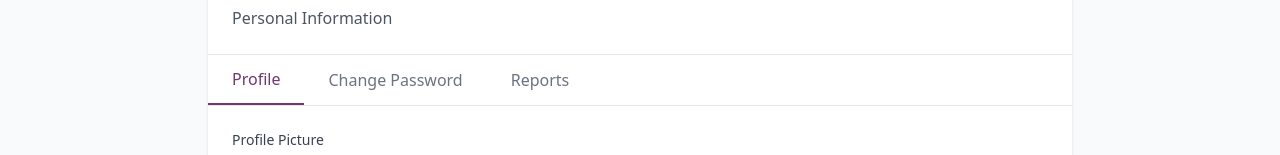
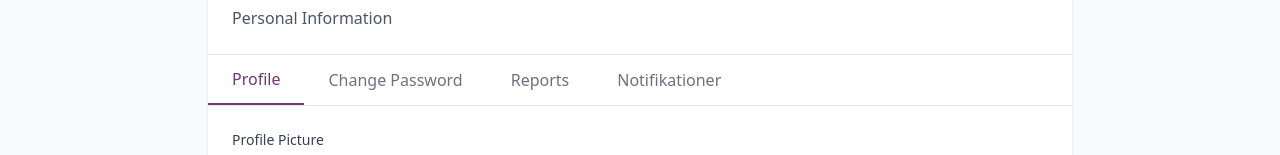
Before and after one commit to nfouad1/Amanah, a Next.js app: page /dashboard/profile in a window 1280 px wide. Shown: the part 170-325 px from the top of the page. Built offline with nearby package versions, Linux system fonts and the light colour scheme; sample sign-in values are in the browser's storage.

Commit message:
feat: notification preferences per user

```diff
--- a/src/app/dashboard/profile/page.tsx
+++ b/src/app/dashboard/profile/page.tsx
@@ -7,6 +7,7 @@ import { getCurrentUser, updateProfile, changePassword, getUserProfile, saveUser
 import { getLanguage, getTranslation, Language, translations } from '@/lib/i18n';
 import LanguageSwitcher from '@/components/LanguageSwitcher';
 import DonationReportForm from '@/components/DonationReportForm';
+import { getNotificationPreferences, saveNotificationPreferences, DEFAULT_PREFERENCES, type NotificationPreferences } from '@/lib/notifications';
 
 export default function ProfilePage() {
   const router = useRouter();
@@ -15,7 +16,7 @@ export default function ProfilePage() {
   const [user, setUser] = useState<any>(null);
   const [lang, setLang] = useState<Language>('en');
   const [isRTL, setIsRTL] = useState(false);
-  const [activeTab, setActiveTab] = useState<'profile' | 'password' | 'reports'>('profile');
+  const [activeTab, setActiveTab] = useState<'profile' | 'password' | 'reports' | 'notifications'>('profile');
 
   const [profileForm, setProfileForm] = useState({
     name: '',
@@ -34,6 +35,7 @@ export default function ProfilePage() {
   const [error, setError] = useState('');
   const [success, setSuccess] = useState('');
   const [isSubmitting, setIsSubmitting] = useState(false);
+  const [notifPrefs, setNotifPrefs] = useState<NotificationPreferences>(DEFAULT_PREFERENCES);
 
   useEffect(() => {
     setMounted(true);
@@ -57,6 +59,7 @@ export default function ProfilePage() {
       bio: profile?.bio || '',
     });
     setAvatar(profile?.avatar || '');
+    setNotifPrefs(getNotificationPreferences(currentUser.id));
   }, [router]);
 
   const handleLanguageChange = (newLang: Language) => {
@@ -227,6 +230,16 @@ export default function ProfilePage() {
                   {t('reports')}
                 </button>
               )}
+              <button
+                onClick={() => setActiveTab('notifications')}
+                className={`px-6 py-3 font-medium ${
+                  activeTab === 'notifications'
+                    ? 'text-primary-600 border-b-2 border-primary-600'
+                    : 'text-gray-500 hover:text-gray-700'
+                }`}
+              >
+                Notifikationer
+              </button>
             </div>
           </div>
 
@@ -454,6 +467,50 @@ export default function ProfilePage() {
                 lang={lang}
               />
             )}
+
+            {/* Notifications Tab */}
+            {activeTab === 'notifications' && (
+              <div className="space-y-6">
+                <p className="text-gray-600 text-sm">Välj vilka notifikationer du vill ta emot.</p>
+
+                {[
+                  { key: 'campaign_created', label: 'Ny kampanj skapad i min grupp' },
+                  { key: 'campaign_contribution', label: 'Ny donation gjord i en kampanj' },
+                  { key: 'campaign_goal_reached', label: 'Kampanj nått sitt mål' },
+                  { key: 'campaign_vote', label: 'Ny röst på en kampanj' },
+                  { key: 'campaign_activated', label: 'Kampanj aktiverad' },
+                  { key: 'campaign_deleted', label: 'Kampanj borttagen' },
+                  { key: 'contribution_received', label: 'Donation mottagen' },
+                  { key: 'invite_accepted', label: 'Inbjudan accepterad' },
+                  { key: 'invite_expired', label: 'Inbjudan utgången' },
+                ].map(({ key, label }) => (
+                  <div key={key} className="flex items-center justify-between py-3 border-b border-gray-100">
+                    <span className="text-sm text-gray-800">{label}</span>
+                    <button
+                      type="button"
+                      onClick={() => {
+                        const updated = { ...notifPrefs, [key]: !notifPrefs[key as keyof NotificationPreferences] };
+                        setNotifPrefs(updated);
+                        saveNotificationPreferences(user.id, updated);
+                      }}
+                      className={`relative inline-flex h-6 w-11 items-center rounded-full transition-colors ${
+                        notifPrefs[key as keyof NotificationPreferences] ? 'bg-primary-600' : 'bg-gray-300'
+                      }`}
+                    >
+                      <span
+                        className={`inline-block h-4 w-4 transform rounded-full bg-white transition-transform ${
+                          notifPrefs[key as keyof NotificationPreferences] ? 'translate-x-6' : 'translate-x-1'
+                        }`}
+                      />
+                    </button>
+                  </div>
+                ))}
+
+                <p className="text-xs text-gray-500">
+                  Rolländringar och gruppinbjudningar kan inte stängas av.
+                </p>
+              </div>
+            )}
           </div>
         </div>
       </div>
--- a/src/lib/notifications.ts
+++ b/src/lib/notifications.ts
@@ -3,6 +3,59 @@
 import { Notification, NotificationType, ResourceType, NotificationFilter } from '@/types';
 
 const MAX_NOTIFICATIONS = 100;
+
+// Notification preferences - which types the user wants to receive
+export interface NotificationPreferences {
+  campaign_created: boolean;
+  campaign_contribution: boolean;
+  campaign_goal_reached: boolean;
+  campaign_vote: boolean;
+  campaign_activated: boolean;
+  campaign_deleted: boolean;
+  role_changed: boolean;
+  group_invited: boolean;
+  invite_accepted: boolean;
+  invite_expired: boolean;
+  contribution_received: boolean;
+}
+
+export const DEFAULT_PREFERENCES: NotificationPreferences = {
+  campaign_created: true,
+  campaign_contribution: true,
+  campaign_goal_reached: true,
+  campaign_vote: true,
+  campaign_activated: true,
+  campaign_deleted: true,
+  role_changed: true,
+  group_invited: true,
+  invite_accepted: true,
+  invite_expired: true,
+  contribution_received: true,
+};
+
+function getPreferencesKey(userId: string): string {
+  return `sanad_notification_prefs_${userId}`;
+}
+
+export function getNotificationPreferences(userId: string): NotificationPreferences {
+  if (typeof window === 'undefined') return DEFAULT_PREFERENCES;
+  try {
+    const stored = localStorage.getItem(getPreferencesKey(userId));
+    if (!stored) return DEFAULT_PREFERENCES;
+    return { ...DEFAULT_PREFERENCES, ...JSON.parse(stored) };
+  } catch {
+    return DEFAULT_PREFERENCES;
+  }
+}
+
+export function saveNotificationPreferences(userId: string, prefs: NotificationPreferences): void {
+  if (typeof window === 'undefined') return;
+  try {
+    localStorage.setItem(getPreferencesKey(userId), JSON.stringify(prefs));
+  } catch (error) {
+    console.error('Error saving notification preferences:', error);
+  }
+}
 
 // Generate UUID for notification IDs
 function generateId(): string {
@@ -49,7 +102,7 @@ function saveNotifications(userId: string, notifications: Notification[]): void
   }
 }
 
-// Create a new notification
+// Create a new notification (respects user preferences)
 export function createNotification(
   userId: string,
   type: NotificationType,
@@ -57,7 +110,14 @@ export function createNotification(
   messageParams?: Record<string, string>,
   relatedResourceId?: string,
   relatedResourceType?: ResourceType
-): Notification {
+): Notification | null {
+  // Check user preferences - system notifications (role_changed, group_invited) always go through
+  const alwaysShow: NotificationType[] = ['role_changed', 'group_invited'];
+  if (!alwaysShow.includes(type)) {
+    const prefs = getNotificationPreferences(userId);
+    if (!prefs[type]) return null;
+  }
+
   const notification: Notification = {
     id: generateId(),
     userId,
@@ -93,8 +153,6 @@ export function createNotification(
 
   return notification;
 }
-
-// Mark notification as read
 export function markAsRead(userId: string, notificationId: string): void {
   const notifications = getNotifications(userId);
   const notification = notifications.find(n => n.id === notificationId);
```
